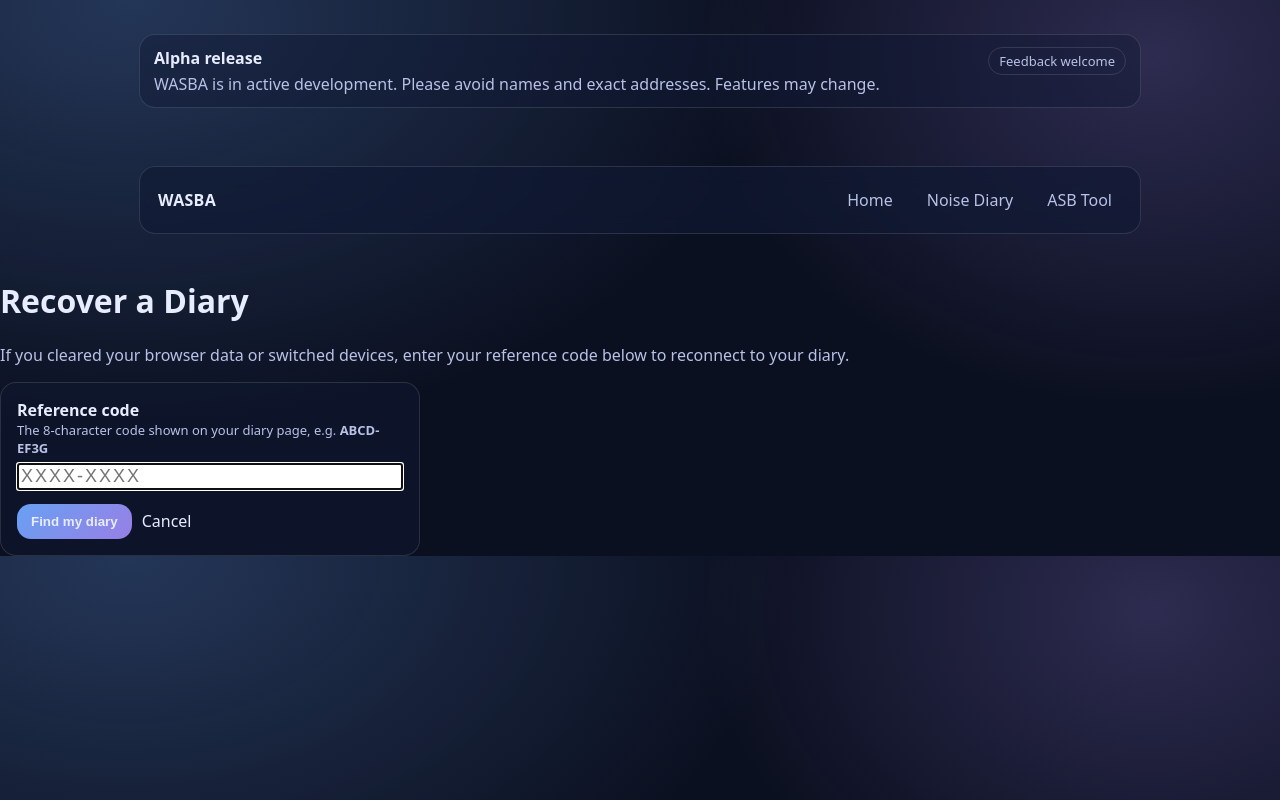
After one commit to ErnieCap/WASBA, a Flask app: page /noise/recover in a window 1280 px wide. The commit adds this page. Run offline with Flask 3, Linux system fonts and the light colour scheme.

Commit message:
add last_active_at tracking and diary reference code recovery
- Touch last_active_at on every entry create/edit/delete so 60-day
  retention resets on activity (free tier only expires on inactivity)
- Generate a unique 8-char reference code (e.g. AB3D-EF7G) for each
  new noise diary, stored in the DB and shown prominently on the case page
- Add GET/POST /noise/recover route: user enters their ref code to
  re-link their cookie to the diary after clearing browser data
- Add ref_code column migration to init_db and get_noise_case_by_ref_code
- Add Recover a diary button to the noise index page

Co-Authored-By: Claude Sonnet 4.6 <noreply@anthropic.com>

```diff
--- a/app.py
+++ b/app.py
@@ -1,4 +1,5 @@
 import os
+import secrets
 import uuid
 
 print("RUNNING APP.PY FROM:", os.path.abspath(__file__))
@@ -18,7 +19,9 @@ from db import (
     create_case, get_case,
     create_noise_case, list_noise_cases, get_noise_case,
     create_noise_entry, list_noise_entries, get_noise_entry,
-    update_noise_entry, delete_noise_entry, get_noise_case_for_owner, delete_expired_noise_cases, get_active_noise_case_for_owner,update_noise_case
+    update_noise_entry, delete_noise_entry, get_noise_case_for_owner,
+    delete_expired_noise_cases, get_active_noise_case_for_owner, update_noise_case,
+    touch_noise_case_activity, get_noise_case_by_ref_code,
 )
 
 # --- Noise limits / pricing policy ---
@@ -55,6 +58,12 @@ else:
 
 #this is a cookie that creates a uuid fir the user and sets up the uid on the users browser
 COOKIE_NAME = "wasba_uid"
+
+_REF_ALPHABET = "ABCDEFGHJKLMNPQRSTUVWXYZ23456789"  # no 0/O, 1/I
+
+def _gen_ref_code() -> str:
+    return "".join(secrets.choice(_REF_ALPHABET) for _ in range(8))
+
 
 def get_owner_uid() -> str:
     uid = request.cookies.get(COOKIE_NAME)
@@ -275,6 +284,7 @@ def noise_new():
         "start_date": start_date,
         "status": "open",
         "created_at": datetime.now(timezone.utc).isoformat(),
+        "ref_code": _gen_ref_code(),
     }
 
     existing_count = 0
@@ -291,6 +301,7 @@ def noise_new():
         return attach_owner_cookie(resp, owner_uid)
     else:
         case["entries"] = []
+        case["owner_uid"] = owner_uid
         NOISE_CASE_STORE[case_id] = case
 
     return redirect(url_for("noise_case_detail", case_id=case_id))
@@ -406,8 +417,7 @@ def noise_entry_new(case_id: str):
 
     if USE_DB:
         create_noise_entry(entry_id, case_id, entry)
-        # OPTIONAL but recommended: touch last_active_at here (cheap, helps 60-day retention)
-        # touch_noise_case_activity(case_id)
+        touch_noise_case_activity(case_id)
     else:
         NOISE_ENTRY_STORE[entry_id] = entry
         NOISE_CASE_STORE[case_id]["entries"].append(entry)
@@ -462,6 +472,7 @@ def noise_entry_edit(case_id: str, entry_id: str):
 
     if USE_DB:
         update_noise_entry(case_id, entry_id, updates)
+        touch_noise_case_activity(case_id)
     else:
         # update local store
         NOISE_ENTRY_STORE[entry_id].update(updates)
@@ -486,6 +497,7 @@ def noise_entry_delete(case_id: str, entry_id: str):
 
     if USE_DB:
         delete_noise_entry(case_id, entry_id)
+        touch_noise_case_activity(case_id)
     else:
         NOISE_ENTRY_STORE.pop(entry_id, None)
         NOISE_CASE_STORE[case_id]["entries"] = [
@@ -668,5 +680,40 @@ def noise_export_pdf(case_id: str):
     )
 
 
+@app.route("/noise/recover", methods=["GET", "POST"])
+def noise_recover():
+    if request.method == "GET":
+        return render_template("noise/recover.html")
+
+    raw = request.form.get("ref_code", "").strip().upper().replace("-", "").replace(" ", "")
+    if not raw:
+        flash("Please enter a reference code.")
+        return render_template("noise/recover.html")
+
+    if USE_DB:
+        case, owner_uid = get_noise_case_by_ref_code(raw)
+        if not case:
+            flash("No diary found with that reference code. Please check and try again.")
+            return render_template("noise/recover.html")
+        resp = make_response(redirect(url_for("noise_case_detail", case_id=case["id"])))
+    else:
+        case = next((c for c in NOISE_CASE_STORE.values() if c.get("ref_code") == raw), None)
+        if not case:
+            flash("No diary found with that reference code. Please check and try again.")
+            return render_template("noise/recover.html")
+        owner_uid = case.get("owner_uid", str(uuid.uuid4()))
+        resp = make_response(redirect(url_for("noise_case_detail", case_id=case["id"])))
+
+    resp.set_cookie(
+        COOKIE_NAME,
+        owner_uid,
+        max_age=60 * 60 * 24 * 365 * 2,
+        httponly=True,
+        samesite="Lax",
+        secure=bool(os.environ.get("RENDER")),
+    )
+    return resp
+
+
 if __name__ == "__main__":
     app.run(debug=True)
--- a/templates/noise/index.html
+++ b/templates/noise/index.html
@@ -9,6 +9,7 @@
 
     {# Use whichever endpoint name you actually have for "new case" #}
     <a class="btn primary" href="{{ url_for('noise_new') }}">Create a new diary</a>
+    <a class="btn" href="{{ url_for('noise_recover') }}" style="margin-left:8px;">Recover a diary</a>
   </div>
 
   {% if cases and cases|length > 0 %}
--- /dev/null
+++ b/templates/noise/recover.html
@@ -0,0 +1,40 @@
+{% extends "base.html" %}
+{% block content %}
+  <h1>Recover a Diary</h1>
+  <p style="color:var(--muted);">
+    If you cleared your browser data or switched devices, enter your reference code below
+    to reconnect to your diary.
+  </p>
+
+  {% with messages = get_flashed_messages() %}
+    {% if messages %}
+      {% for msg in messages %}
+        <div class="card" style="border-left:4px solid #c0392b; margin-bottom:14px;">{{ msg }}</div>
+      {% endfor %}
+    {% endif %}
+  {% endwith %}
+
+  <div class="card" style="margin-top:14px; max-width:420px;">
+    <form method="post">
+      <div>
+        <label style="font-weight:700;">Reference code</label>
+        <div style="color:var(--muted); font-size:13px; margin-bottom:6px;">
+          The 8-character code shown on your diary page, e.g. <strong>ABCD-EF3G</strong>
+        </div>
+        <input
+          name="ref_code"
+          type="text"
+          maxlength="9"
+          placeholder="XXXX-XXXX"
+          style="width:100%; text-transform:uppercase; letter-spacing:2px; font-size:18px;"
+          autofocus
+          required
+        >
+      </div>
+      <div style="margin-top:14px; display:flex; gap:10px; align-items:center;">
+        <button class="btn primary" type="submit">Find my diary</button>
+        <a href="{{ url_for('noise_index') }}">Cancel</a>
+      </div>
+    </form>
+  </div>
+{% endblock %}
```
Also changed, not shown: db.py (+50 -7 lines), templates/noise/case_detail.html (+13 -0 lines).
